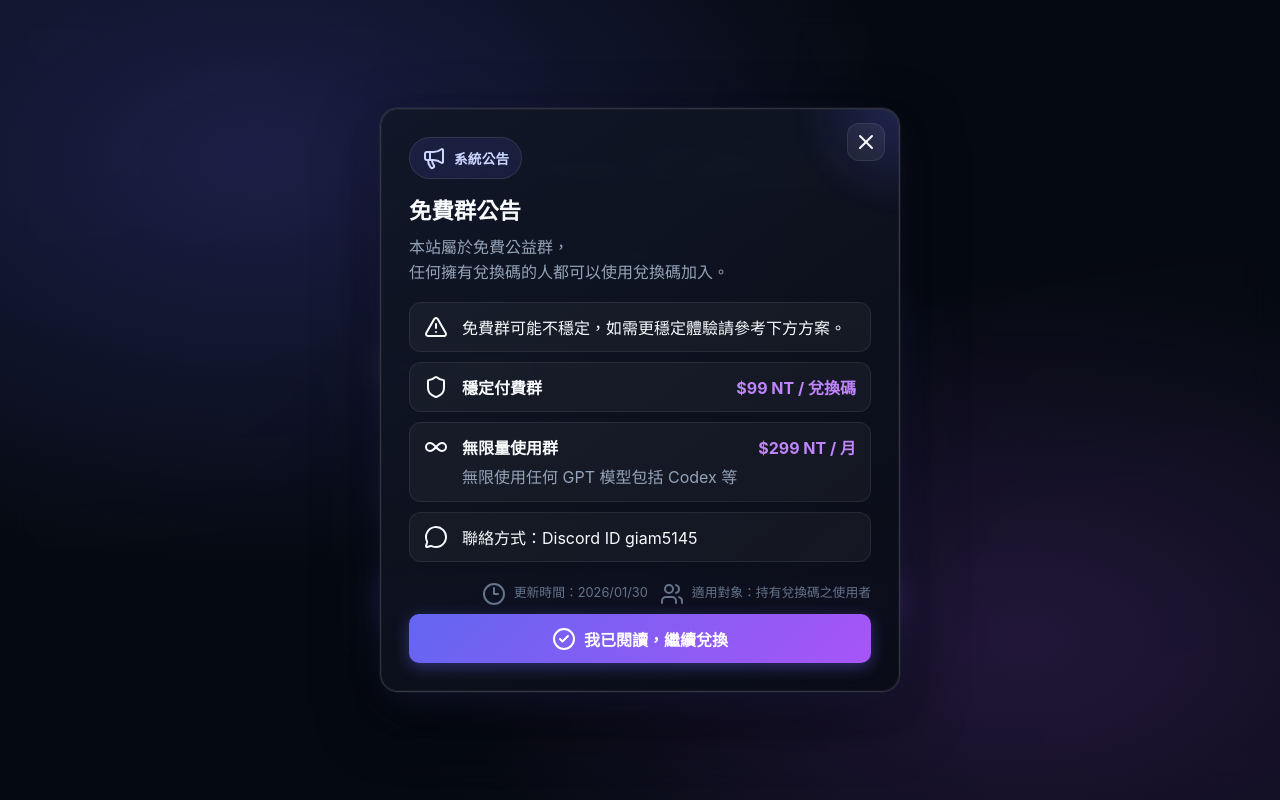
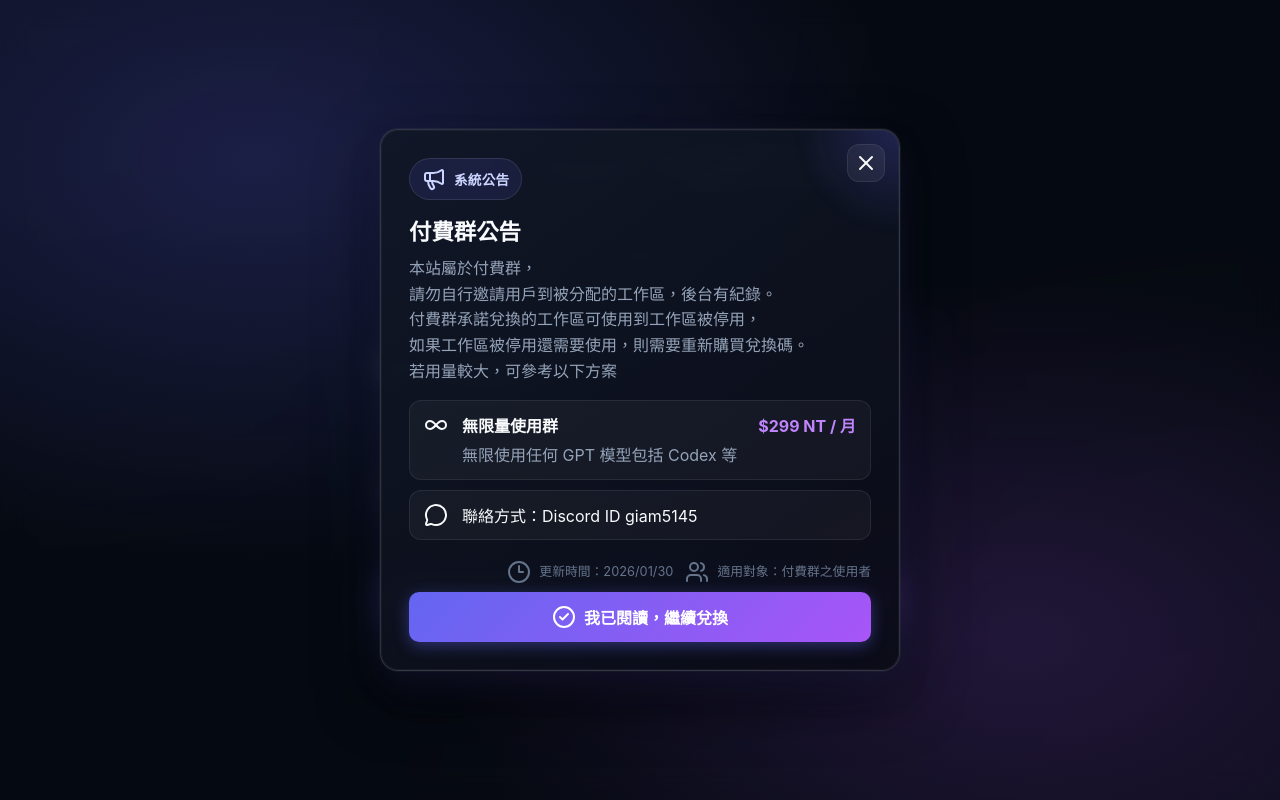
Before and after one commit to JneJne829/team-manage-ZH_TW, a FastAPI app: page / in a window 1280 px wide. Run offline with FastAPI, Linux system fonts and the light colour scheme; data that the repository does not hold is empty.

Commit message:
更新公告

```diff
--- a/app/templates/user/redeem.html
+++ b/app/templates/user/redeem.html
@@ -4,7 +4,7 @@
 <head>
     <meta charset="UTF-8">
     <meta name="viewport" content="width=device-width, initial-scale=1.0">
-    <title>GPT Team 免費群兌換</title>
+    <title>GPT Team 付費群兌換</title>
     <link rel="stylesheet" href="{{ url_for('static', path='/css/user.css') }}">
     <!-- Lucide Icons -->
     <script src="https://unpkg.com/lucide@latest"></script>
@@ -13,8 +13,8 @@
 <body>
     <div class="container">
         <div class="header">
-            <h1>GPT Team 免費群兌換</h1>
-            <p class="subtitle">使用兌換碼加入 ChatGPT Team 免費群</p>
+            <h1>GPT Team 付費群兌換</h1>
+            <p class="subtitle">使用兌換碼加入 ChatGPT Team 付費群</p>
             {% if remaining_spots is not none %}
             <div class="spots-badge">
                 <i data-lucide="users"></i> 剩餘名額：{{ remaining_spots }}
@@ -96,24 +96,14 @@
                 <i data-lucide="megaphone"></i>
                 <span>系統公告</span>
             </div>
-            <h3 id="announcementTitle" class="announcement-title">免費群公告</h3>
+            <h3 id="announcementTitle" class="announcement-title">付費群公告</h3>
             <p class="announcement-body">
-                本站屬於免費公益群，<br>任何擁有兌換碼的人都可以使用兌換碼加入。
+                本站屬於付費群，<br>請勿自行邀請用戶到被分配的工作區，後台有紀錄。<br>
+                付費群承諾兌換的工作區可使用到工作區被停用，<br>
+                如果工作區被停用還需要使用，則需要重新購買兌換碼。<br>
+                若用量較大，可參考以下方案
             </p>
             <ul class="announcement-list">
-                <li>
-                    <i data-lucide="alert-triangle"></i>
-                    <span>免費群可能不穩定，如需更穩定體驗請參考下方方案。</span>
-                </li>
-                <li class="announcement-plan">
-                    <i data-lucide="shield"></i>
-                    <div>
-                        <div class="plan-header">
-                            <span class="plan-name">穩定付費群</span>
-                            <span class="plan-price">$99 NT / 兌換碼</span>
-                        </div>
-                    </div>
-                </li>
                 <li class="announcement-plan">
                     <i data-lucide="infinity"></i>
                     <div>
@@ -131,7 +121,7 @@
             </ul>
             <div class="announcement-meta plain">
                 <span class="meta-line"><i data-lucide="clock-3"></i> 更新時間：2026/01/30</span>
-                <span class="meta-line"><i data-lucide="users"></i> 適用對象：持有兌換碼之使用者</span>
+                <span class="meta-line"><i data-lucide="users"></i> 適用對象：付費群之使用者</span>
             </div>
             <div class="announcement-actions">
                 <button id="announcementConfirm" class="btn btn-primary">
```
